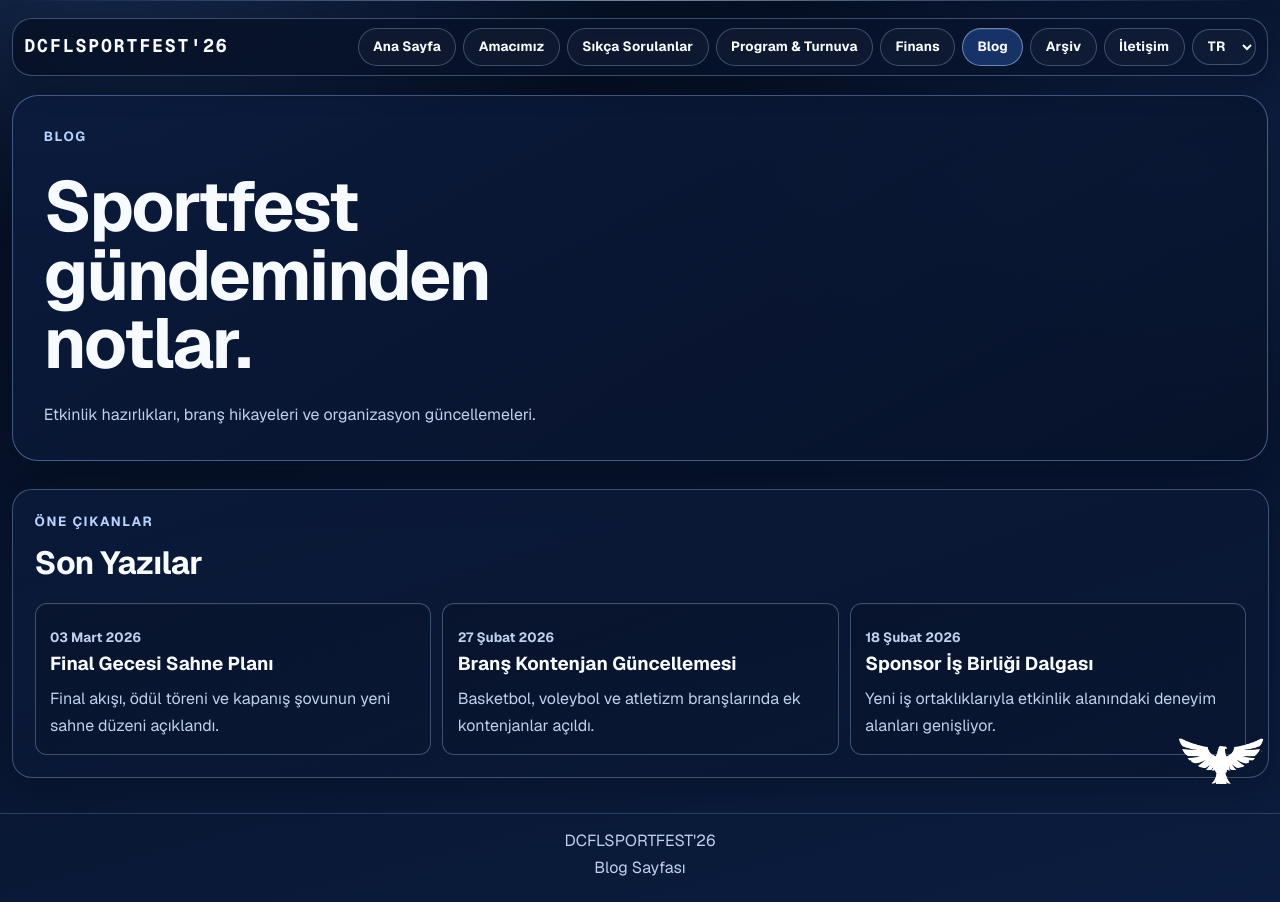
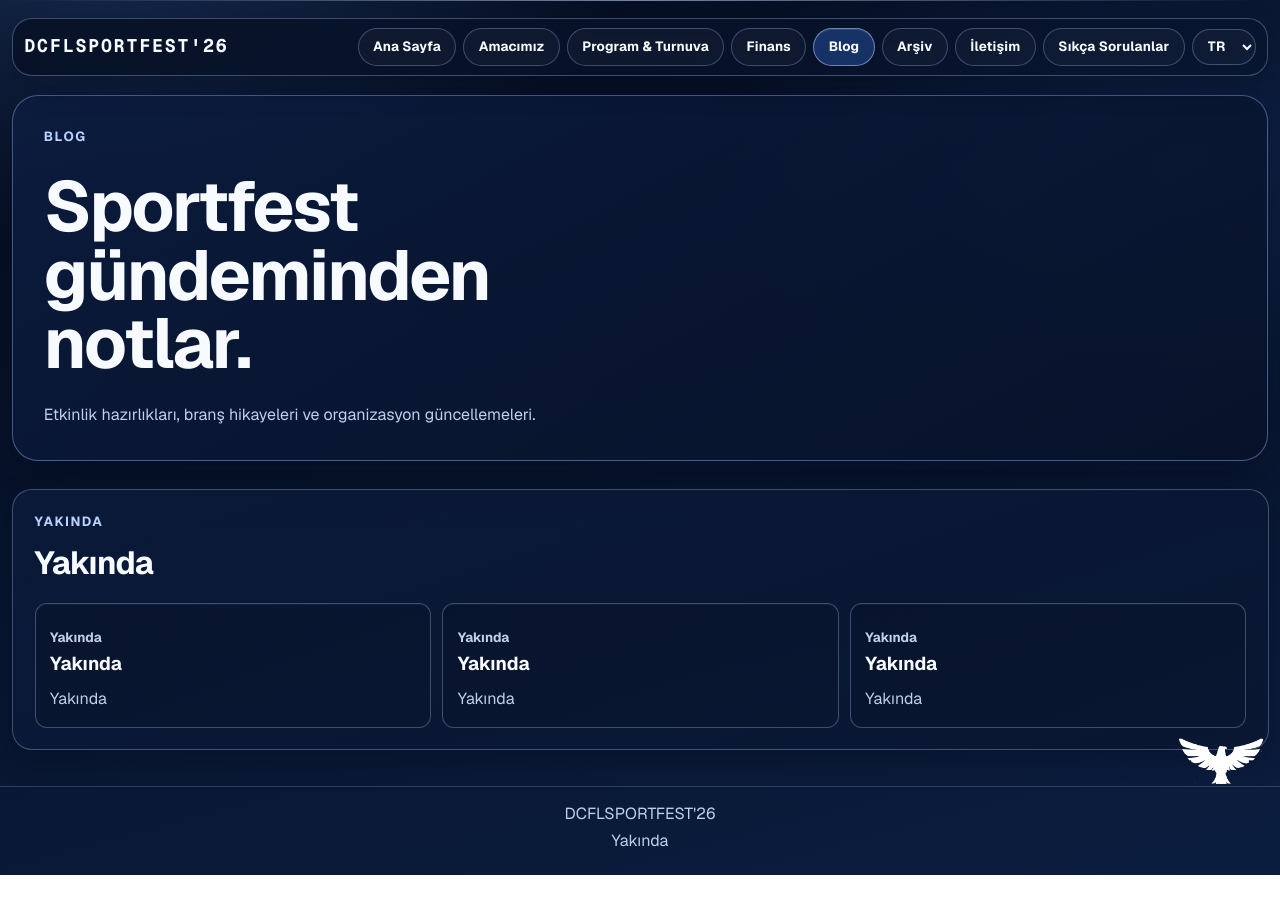
Before and after one commit to dcflsportfest/dcflsportfest.github.io, a website: page blog.html in a window 1280 px wide. After the commit the page ends 875 px from the top, so only its background shows below. Drawn offline with nearby package versions, Linux system fonts and the light colour scheme.

Commit message:
Update navigation order and blog placeholder copy

```diff
--- a/blog.html
+++ b/blog.html
@@ -37,12 +37,12 @@
             <div class="nav-actions" id="site-nav-links" data-nav-links>
                 <a href="index.html" class="nav-link">Ana Sayfa</a>
                 <a href="kurumsal.html" class="nav-link">Amac&#305;m&#305;z</a>
-                <a href="hizmetler.html" class="nav-link">S&#305;k&#231;a Sorulanlar</a>
                 <a href="program.html" class="nav-link">Program &amp; Turnuva</a>
                 <a href="finans.html" class="nav-link">Finans</a>
                 <a href="blog.html" class="nav-link active">Blog</a>
                 <a href="arsiv.html" class="nav-link">Ar&#351;iv</a>
                 <a href="iletisim.html" class="nav-link">&#304;leti&#351;im</a>
+                <a href="hizmetler.html" class="nav-link">S&#305;k&#231;a Sorulanlar</a>
             </div>
         </nav>
 
@@ -56,24 +56,24 @@
     <main>
         <section class="panel">
             <div class="section-head">
-                <p class="section-kicker">&#214;NE &#199;IKANLAR</p>
-                <h2>Son Yaz&#305;lar</h2>
+                <p class="section-kicker">YAKINDA</p>
+                <h2>Yak&#305;nda</h2>
             </div>
             <div class="post-grid">
                 <article class="post-card">
-                    <p class="post-meta">03 Mart 2026</p>
-                    <h3>Final Gecesi Sahne Plan&#305;</h3>
-                    <p>Final ak&#305;&#351;&#305;, &#246;d&#252;l t&#246;reni ve kapan&#305;&#351; &#351;ovunun yeni sahne d&#252;zeni a&#231;&#305;kland&#305;.</p>
+                    <p class="post-meta">Yak&#305;nda</p>
+                    <h3>Yak&#305;nda</h3>
+                    <p>Yak&#305;nda</p>
                 </article>
                 <article class="post-card">
-                    <p class="post-meta">27 &#350;ubat 2026</p>
-                    <h3>Bran&#351; Kontenjan G&#252;ncellemesi</h3>
-                    <p>Basketbol, voleybol ve atletizm bran&#351;lar&#305;nda ek kontenjanlar a&#231;&#305;ld&#305;.</p>
+                    <p class="post-meta">Yak&#305;nda</p>
+                    <h3>Yak&#305;nda</h3>
+                    <p>Yak&#305;nda</p>
                 </article>
                 <article class="post-card">
-                    <p class="post-meta">18 &#350;ubat 2026</p>
-                    <h3>Sponsor &#304;&#351; Birli&#287;i Dalgas&#305;</h3>
-                    <p>Yeni i&#351; ortakl&#305;klar&#305;yla etkinlik alan&#305;ndaki deneyim alanlar&#305; geni&#351;liyor.</p>
+                    <p class="post-meta">Yak&#305;nda</p>
+                    <h3>Yak&#305;nda</h3>
+                    <p>Yak&#305;nda</p>
                 </article>
             </div>
         </section>
@@ -81,7 +81,7 @@
 
     <footer class="footer">
         <p>DCFLSPORTFEST'26</p>
-        <p>Blog Sayfas&#305;</p>
+        <p>Yak&#305;nda</p>
     </footer>
     <script src="script.js?v=20260308l"></script>
 </body>
--- a/script.js
+++ b/script.js
@@ -1704,48 +1704,36 @@ var renderScoreResults = (function () {
                 eyebrow: "BLOG",
                 h1: "Sportfest gündeminden notlar.",
                 hero: "Etkinlik hazırlıkları, branş hikayeleri ve organizasyon güncellemeleri.",
-                section: "ÖNE ÇIKANLAR",
-                title2: "Son Yazılar",
-                postMeta: ["03 Mart 2026", "27 Şubat 2026", "18 Şubat 2026"],
-                postTitles: ["Final Gecesi Sahne Planı", "Branş Kontenjan Güncellemesi", "Sponsor İş Birliği Dalgası"],
-                postText: [
-                    "Final akışı, ödül töreni ve kapanış şovunun yeni sahne düzeni açıklandı.",
-                    "Basketbol, voleybol ve atletizm branşlarında ek kontenjanlar açıldı.",
-                    "Yeni iş ortaklıklarıyla etkinlik alanındaki deneyim alanları genişliyor."
-                ],
-                footer: "Blog Sayfası"
+                section: "YAKINDA",
+                title2: "Yakında",
+                postMeta: ["Yakında", "Yakında", "Yakında"],
+                postTitles: ["Yakında", "Yakında", "Yakında"],
+                postText: ["Yakında", "Yakında", "Yakında"],
+                footer: "Yakında"
             },
             en: {
                 title: "Blog | DCFLSPORTFEST'26",
                 eyebrow: "BLOG",
-                h1: "Notes from the Sportfest agenda.",
-                hero: "Event preparations, branch stories and organization updates.",
-                section: "HIGHLIGHTS",
-                title2: "Latest Posts",
-                postMeta: ["March 3, 2026", "February 27, 2026", "February 18, 2026"],
-                postTitles: ["Stage Plan for Final Night", "Branch Quota Update", "Wave of Sponsor Partnerships"],
-                postText: [
-                    "The new stage layout for the finals flow, award ceremony and closing show has been announced.",
-                    "Additional quotas have been opened in basketball, volleyball and athletics.",
-                    "New partnerships are expanding the experience zones across the festival venue."
-                ],
-                footer: "Blog Page"
+                h1: "Coming Soon",
+                hero: "Coming Soon",
+                section: "COMING SOON",
+                title2: "Coming Soon",
+                postMeta: ["Coming Soon", "Coming Soon", "Coming Soon"],
+                postTitles: ["Coming Soon", "Coming Soon", "Coming Soon"],
+                postText: ["Coming Soon", "Coming Soon", "Coming Soon"],
+                footer: "Coming Soon"
             },
             pl: {
                 title: "Blog | DCFLSPORTFEST'26",
                 eyebrow: "BLOG",
-                h1: "Notatki z agendy Sportfest.",
-                hero: "Przygotowania wydarzenia, historie dyscyplin i aktualizacje organizacyjne.",
-                section: "WYROZNIONE",
-                title2: "Najnowsze Wpisy",
-                postMeta: ["3 marca 2026", "27 lutego 2026", "18 lutego 2026"],
-                postTitles: ["Plan sceny na finalowy wieczor", "Aktualizacja limitow dyscyplin", "Fala partnerstw sponsorskich"],
-                postText: [
-                    "Ogloszono nowy uklad sceny dla finalu, ceremonii nagrod i pokazu zamkniecia.",
-                    "Otwarto dodatkowe limity w koszykowce, siatkowce i lekkoatletyce.",
-                    "Nowe partnerstwa rozszerzaja strefy doswiadczen na terenie festiwalu."
-                ],
-                footer: "Strona Blog"
+                h1: "Wkrótce",
+                hero: "Wkrótce",
+                section: "WKRÓTCE",
+                title2: "Wkrótce",
+                postMeta: ["Wkrótce", "Wkrótce", "Wkrótce"],
+                postTitles: ["Wkrótce", "Wkrótce", "Wkrótce"],
+                postText: ["Wkrótce", "Wkrótce", "Wkrótce"],
+                footer: "Wkrótce"
             }
         }[lang] || {};
 
```
Also changed, not shown: arsiv.html (+1 -1 lines), finans.html (+1 -1 lines), hizmetler.html (+1 -1 lines), iletisim.html (+1 -1 lines), index.html (+1 -1 lines), kurumsal.html (+1 -1 lines), program.html (+1 -1 lines).
